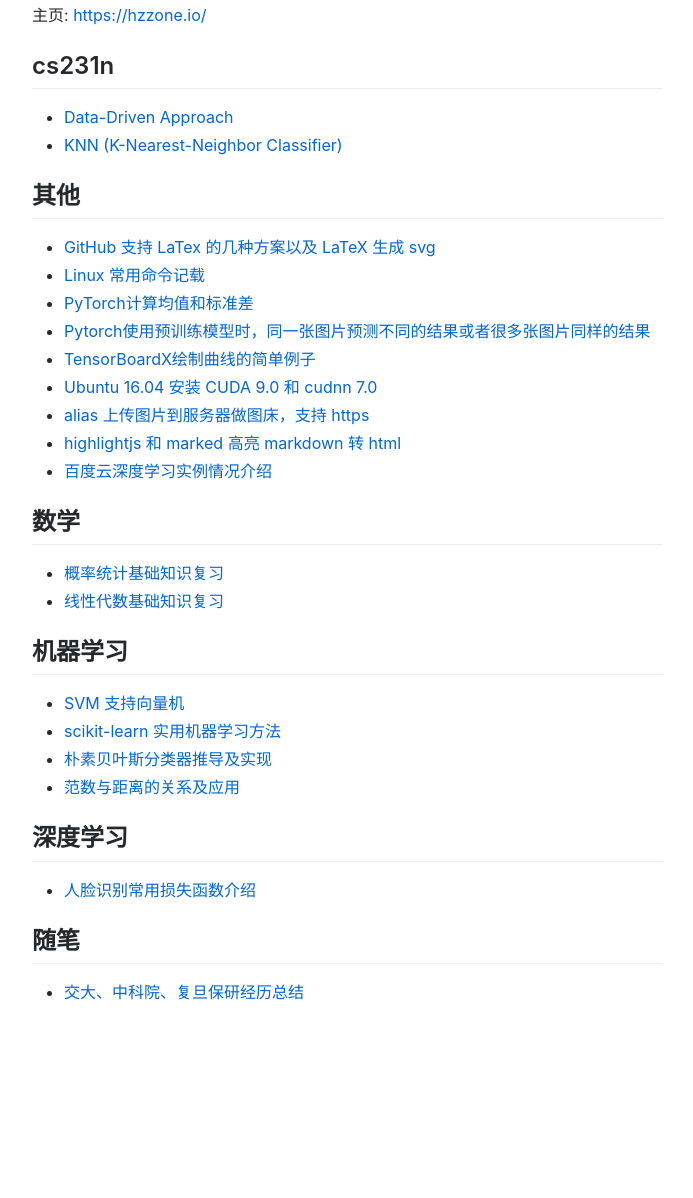
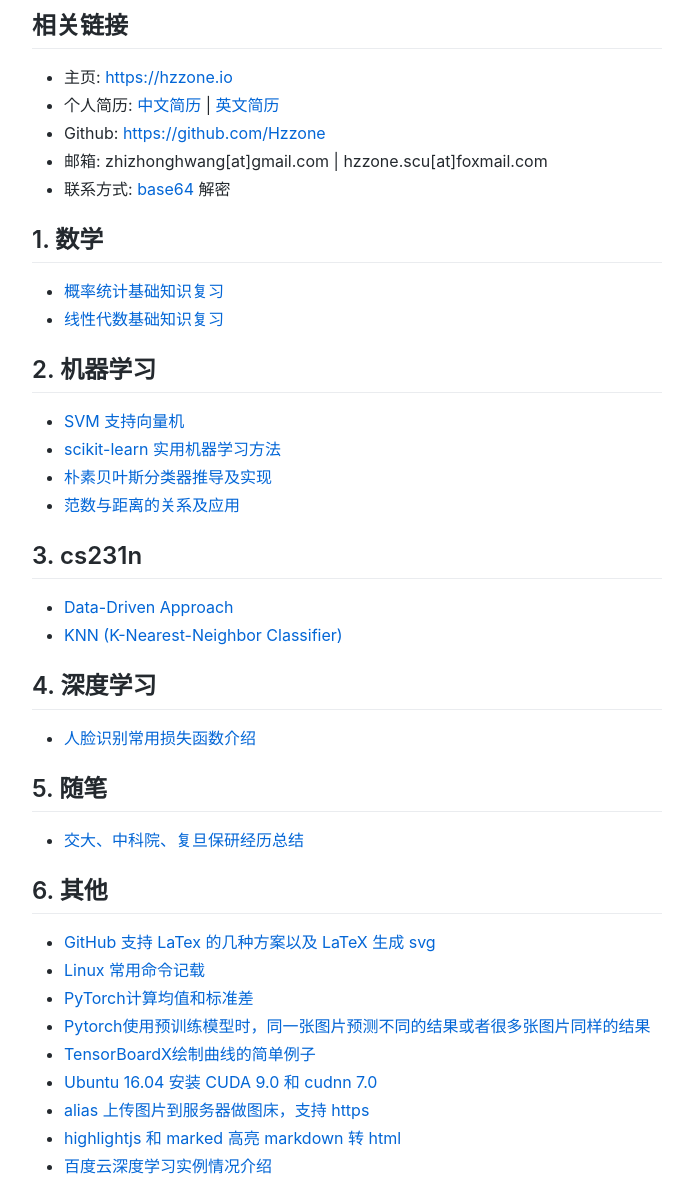
Before and after one commit to Hzzone/hzzone.github.io, a plain HTML site: page index.html in a window 1280 px wide. Shown: the part 96-1294 px from the top of the page, without its empty margins (293-986 px from the left). Before the commit the page ends 1120 px from the top, so only its background shows below. Drawn offline with nearby package versions, Linux system fonts and the light colour scheme; some packages are replaced by stand-ins of ours.

Commit message:
webhook auto generate

```diff
--- a/index.html
+++ b/index.html
@@ -29,37 +29,44 @@
         </div>
         <div class="markdown-body " id="content">
             <p>记录我日常学习笔记的宝地。</p>
-<p>主页: <a href="https://hzzone.io/">https://hzzone.io/</a></p>
-<h2>cs231n</h2>
-<ul><li><a class="link" href="cs231n/Data-Driven Approach.html">Data-Driven Approach</a></li>
-<li><a class="link" href="cs231n/KNN (K-Nearest-Neighbor Classifier).html">KNN (K-Nearest-Neighbor Classifier)</a></li>
+<h2 id=相关链接>相关链接</h2>
+<ul>
+<li>主页: <a href="https://hzzone.io/">https://hzzone.io</a></li>
+<li>个人简历: <a href="https://hzzone.io/resume_zh-CN.html">中文简历</a> | <a href="resume_en-US.html">英文简历</a></li>
+<li>Github: <a href="https://github.com/Hzzone">https://github.com/Hzzone</a></li>
+<li>邮箱: zhizhonghwang[at]gmail.com | hzzone.scu[at]foxmail.com</li>
+<li>联系方式: <a href="javascript:void(0);" onclick="alert(window.atob('MTc3MjE4NzY5MDM='));">base64</a> 解密</li>
 </ul>
-<h2>其他</h2>
-<ul><li><a class="link" href="其他/GitHub 支持 LaTex 的几种方案以及 LaTeX 生成 svg.html">GitHub 支持 LaTex 的几种方案以及 LaTeX 生成 svg</a></li>
-<li><a class="link" href="其他/Linux 常用命令记载.html">Linux 常用命令记载</a></li>
-<li><a class="link" href="其他/PyTorch计算均值和标准差.html">PyTorch计算均值和标准差</a></li>
-<li><a class="link" href="其他/Pytorch使用预训练模型时，同一张图片预测不同的结果或者很多张图片同样的结果.html">Pytorch使用预训练模型时，同一张图片预测不同的结果或者很多张图片同样的结果</a></li>
-<li><a class="link" href="其他/TensorBoardX绘制曲线的简单例子.html">TensorBoardX绘制曲线的简单例子</a></li>
-<li><a class="link" href="其他/Ubuntu 16.04 安装 CUDA 9.0 和 cudnn 7.0.html">Ubuntu 16.04 安装 CUDA 9.0 和 cudnn 7.0</a></li>
-<li><a class="link" href="其他/alias 上传图片到服务器做图床，支持 https.html">alias 上传图片到服务器做图床，支持 https</a></li>
-<li><a class="link" href="其他/highlightjs 和 marked 高亮 markdown 转 html.html">highlightjs 和 marked 高亮 markdown 转 html</a></li>
-<li><a class="link" href="其他/百度云深度学习实例情况介绍.html">百度云深度学习实例情况介绍</a></li>
+<h2>1. 数学</h2>
+<ul><li><a class="link" href="1. 数学/概率统计基础知识复习.html">概率统计基础知识复习</a></li>
+<li><a class="link" href="1. 数学/线性代数基础知识复习.html">线性代数基础知识复习</a></li>
 </ul>
-<h2>数学</h2>
-<ul><li><a class="link" href="数学/概率统计基础知识复习.html">概率统计基础知识复习</a></li>
-<li><a class="link" href="数学/线性代数基础知识复习.html">线性代数基础知识复习</a></li>
+<h2>2. 机器学习</h2>
+<ul><li><a class="link" href="2. 机器学习/SVM 支持向量机.html">SVM 支持向量机</a></li>
+<li><a class="link" href="2. 机器学习/scikit-learn 实用机器学习方法.html">scikit-learn 实用机器学习方法</a></li>
+<li><a class="link" href="2. 机器学习/朴素贝叶斯分类器推导及实现.html">朴素贝叶斯分类器推导及实现</a></li>
+<li><a class="link" href="2. 机器学习/范数与距离的关系及应用.html">范数与距离的关系及应用</a></li>
 </ul>
-<h2>机器学习</h2>
-<ul><li><a class="link" href="机器学习/SVM 支持向量机.html">SVM 支持向量机</a></li>
-<li><a class="link" href="机器学习/scikit-learn 实用机器学习方法.html">scikit-learn 实用机器学习方法</a></li>
-<li><a class="link" href="机器学习/朴素贝叶斯分类器推导及实现.html">朴素贝叶斯分类器推导及实现</a></li>
-<li><a class="link" href="机器学习/范数与距离的关系及应用.html">范数与距离的关系及应用</a></li>
+<h2>3. cs231n</h2>
+<ul><li><a class="link" href="3. cs231n/Data-Driven Approach.html">Data-Driven Approach</a></li>
+<li><a class="link" href="3. cs231n/KNN (K-Nearest-Neighbor Classifier).html">KNN (K-Nearest-Neighbor Classifier)</a></li>
 </ul>
-<h2>深度学习</h2>
-<ul><li><a class="link" href="深度学习/人脸识别常用损失函数介绍.html">人脸识别常用损失函数介绍</a></li>
+<h2>4. 深度学习</h2>
+<ul><li><a class="link" href="4. 深度学习/人脸识别常用损失函数介绍.html">人脸识别常用损失函数介绍</a></li>
 </ul>
-<h2>随笔</h2>
-<ul><li><a class="link" href="随笔/交大、中科院、复旦保研经历总结.html">交大、中科院、复旦保研经历总结</a></li>
+<h2>5. 随笔</h2>
+<ul><li><a class="link" href="5. 随笔/交大、中科院、复旦保研经历总结.html">交大、中科院、复旦保研经历总结</a></li>
+</ul>
+<h2>6. 其他</h2>
+<ul><li><a class="link" href="6. 其他/GitHub 支持 LaTex 的几种方案以及 LaTeX 生成 svg.html">GitHub 支持 LaTex 的几种方案以及 LaTeX 生成 svg</a></li>
+<li><a class="link" href="6. 其他/Linux 常用命令记载.html">Linux 常用命令记载</a></li>
+<li><a class="link" href="6. 其他/PyTorch计算均值和标准差.html">PyTorch计算均值和标准差</a></li>
+<li><a class="link" href="6. 其他/Pytorch使用预训练模型时，同一张图片预测不同的结果或者很多张图片同样的结果.html">Pytorch使用预训练模型时，同一张图片预测不同的结果或者很多张图片同样的结果</a></li>
+<li><a class="link" href="6. 其他/TensorBoardX绘制曲线的简单例子.html">TensorBoardX绘制曲线的简单例子</a></li>
+<li><a class="link" href="6. 其他/Ubuntu 16.04 安装 CUDA 9.0 和 cudnn 7.0.html">Ubuntu 16.04 安装 CUDA 9.0 和 cudnn 7.0</a></li>
+<li><a class="link" href="6. 其他/alias 上传图片到服务器做图床，支持 https.html">alias 上传图片到服务器做图床，支持 https</a></li>
+<li><a class="link" href="6. 其他/highlightjs 和 marked 高亮 markdown 转 html.html">highlightjs 和 marked 高亮 markdown 转 html</a></li>
+<li><a class="link" href="6. 其他/百度云深度学习实例情况介绍.html">百度云深度学习实例情况介绍</a></li>
 </ul>
 
         </div>
```
Also changed, not shown: 3. cs231n/Data-Driven Approach.html (renamed from cs231n/Data-Driven Approach.html, +3 -3 lines), 3. cs231n/KNN (K-Nearest-Neighbor Classifier).html (renamed from cs231n/KNN (K-Nearest-Neighbor Classifier).html, +2 -2 lines), 5. 随笔/交大、中科院、复旦保研经历总结.html (renamed from 随笔/交大、中科院、复旦保研经历总结.html, +2 -2 lines), 6. 其他/百度云深度学习实例情况介绍.html (renamed from 其他/百度云深度学习实例情况介绍.html, +1 -1 lines), 1. 数学/概率统计基础知识复习.html (renamed from 数学/概率统计基础知识复习.html), 1. 数学/线性代数基础知识复习.html (renamed from 数学/线性代数基础知识复习.html), 2. 机器学习/SVM 支持向量机.html (renamed from 机器学习/SVM 支持向量机.html), 2. 机器学习/scikit-learn 实用机器学习方法.html (renamed from 机器学习/scikit-learn 实用机器学习方法.html), 2. 机器学习/朴素贝叶斯分类器推导及实现.html (renamed from 机器学习/朴素贝叶斯分类器推导及实现.html), 2. 机器学习/范数与距离的关系及应用.html (renamed from 机器学习/范数与距离的关系及应用.html), 4. 深度学习/人脸识别常用损失函数介绍.html (renamed from 深度学习/人脸识别常用损失函数介绍.html), 6. 其他/GitHub 支持 LaTex 的几种方案以及 LaTeX 生成 svg.html (renamed from 其他/GitHub 支持 LaTex 的几种方案以及 LaTeX 生成 svg.html), 6. 其他/Linux 常用命令记载.html (renamed from 其他/Linux 常用命令记载.html), 6. 其他/PyTorch计算均值和标准差.html (renamed from 其他/PyTorch计算均值和标准差.html), 5 more files.
